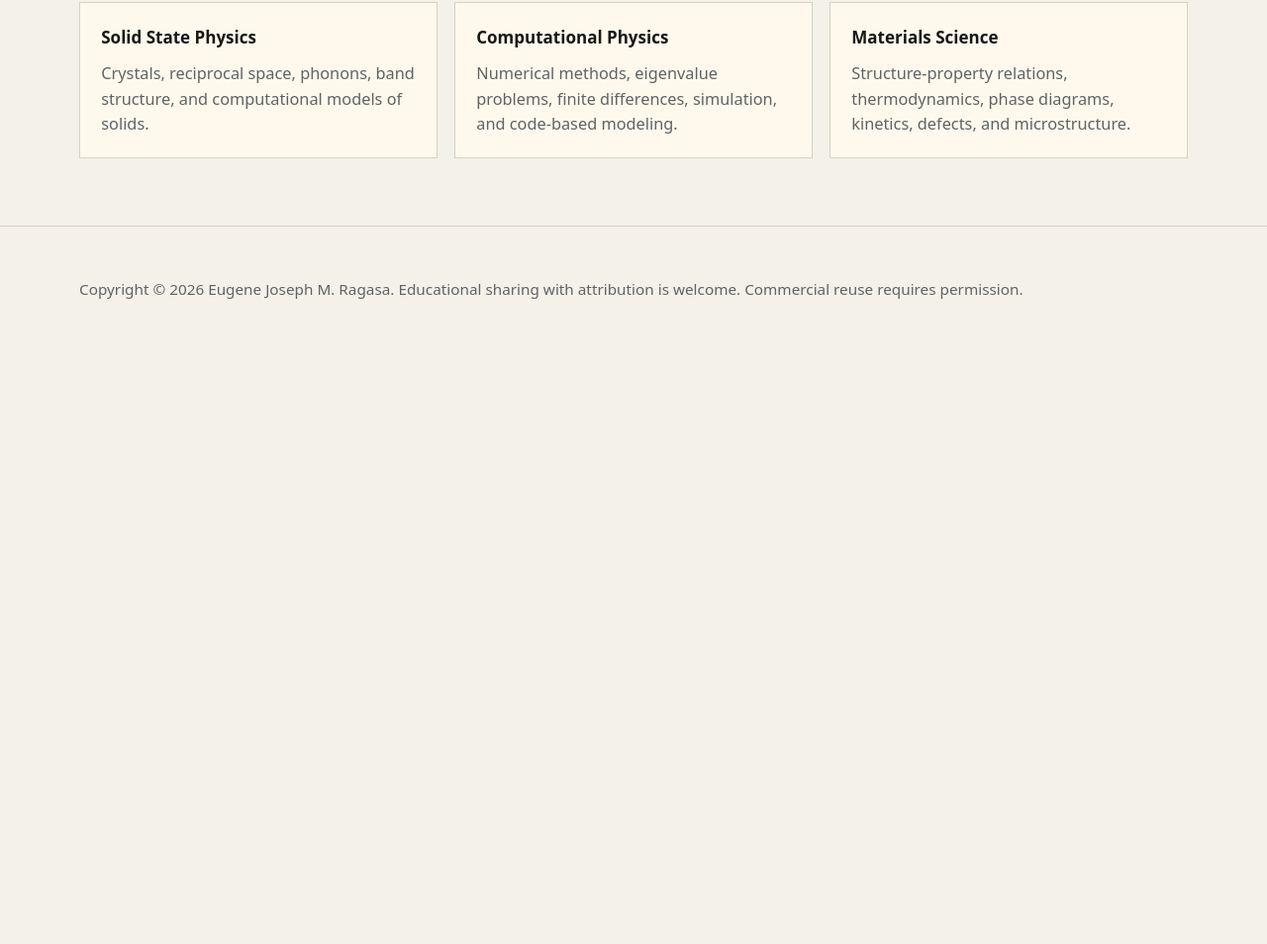
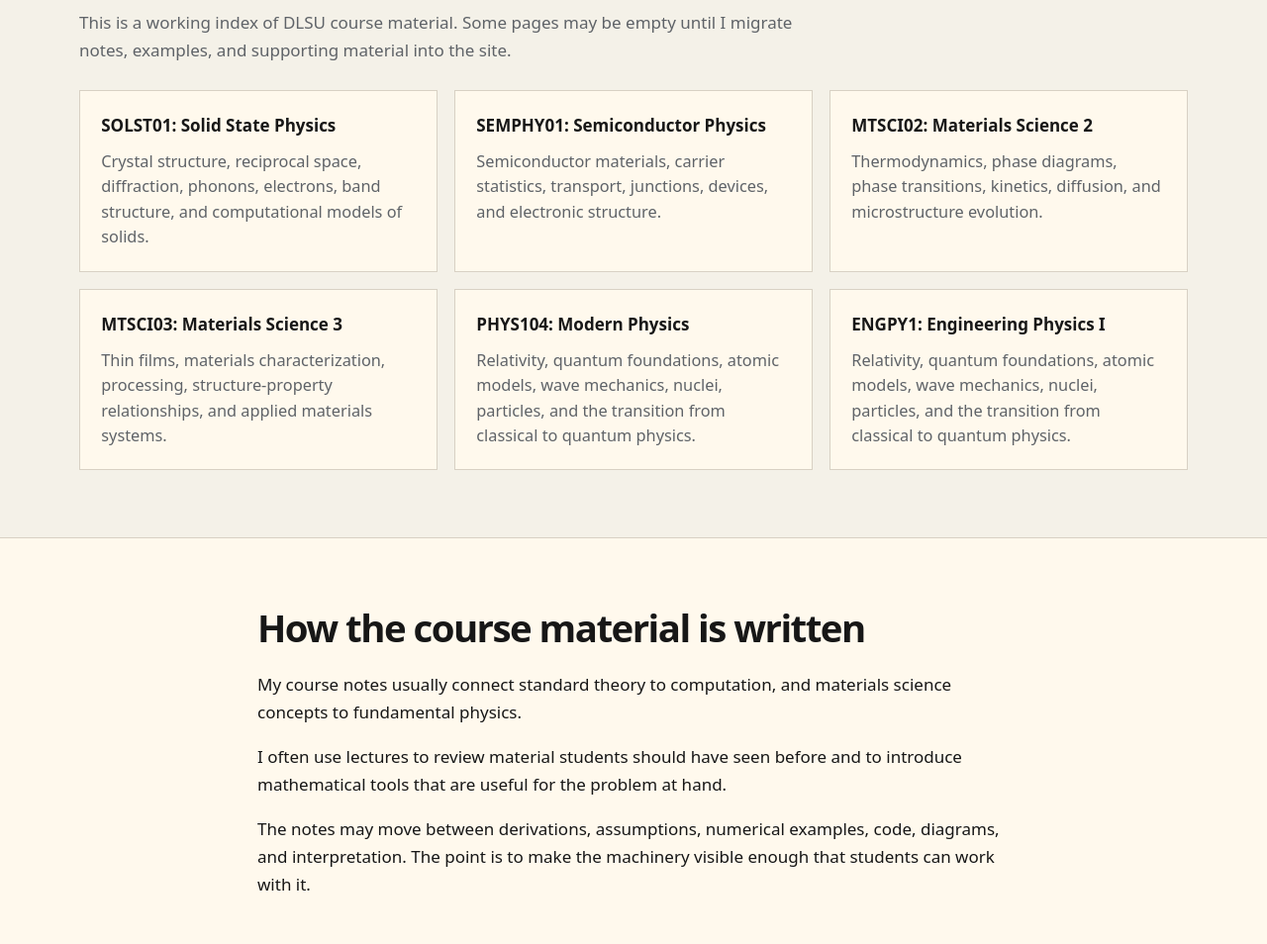
Before and after one commit to eragasa/projectkoios-www, a plain HTML site: page www/pages/courses.html in a window 1280 px wide. Shown: the part 586-1540 px from the top of the page at 99% size. Before the commit the page ends 926 px from the top, so only its background shows below. Drawn offline with Linux system fonts and the light colour scheme.

Commit message:
added courses.html

```diff
--- a/www/pages/courses.html
+++ b/www/pages/courses.html
@@ -9,7 +9,7 @@
 
   <meta
     name="description"
-    content="Course materials from Project Koios."
+    content="Course materials from Eugene Joseph M. Ragasa's teaching at De La Salle University."
   />
 
   <link rel="stylesheet" href="../assets/css/style.css" />
@@ -44,44 +44,103 @@
         <h1>Courses</h1>
 
         <p class="lead">
-          Course materials in physics, materials science, computation, and modeling.
+          Course materials from classes I teach at De La Salle University.
         </p>
 
         <p>
-          This section will collect lecture notes, examples, worksheets, references,
-          and computational material. Some material will be polished. Some will be
-          working notes. That is how courses are actually built.
+          These pages collect lecture notes, references, examples, computational
+          material, and course-specific working notes from my teaching in physics
+          and materials science.
         </p>
       </div>
     </section>
 
     <section class="section">
       <div class="container">
+        <div class="section-header">
+          <h2>Course index</h2>
+
+          <p>
+            This is a working index of DLSU course material. Some pages may be
+            empty until I migrate notes, examples, and supporting material into
+            the site.
+          </p>
+        </div>
+
         <div class="index-grid">
-          <a class="index-card" href="#">
-            <span class="index-title">Solid State Physics</span>
+          <a class="index-card" href="../courses/solid-state-physics.html">
+            <span class="index-title">SOLST01: Solid State Physics</span>
             <span class="index-desc">
-              Crystals, reciprocal space, phonons, band structure, and computational
-              models of solids.
+              Crystal structure, reciprocal space, diffraction, phonons,
+              electrons, band structure, and computational models of solids.
             </span>
           </a>
 
-          <a class="index-card" href="#">
-            <span class="index-title">Computational Physics</span>
+          <a class="index-card" href="../courses/semiconductor-physics.html">
+            <span class="index-title">SEMPHY01: Semiconductor Physics</span>
             <span class="index-desc">
-              Numerical methods, eigenvalue problems, finite differences,
-              simulation, and code-based modeling.
+              Semiconductor materials, carrier statistics, transport, junctions,
+              devices, and electronic structure.
             </span>
           </a>
 
-          <a class="index-card" href="#">
-            <span class="index-title">Materials Science</span>
+          <a class="index-card" href="../courses/materials-science-2.html">
+            <span class="index-title">MTSCI02: Materials Science 2</span>
             <span class="index-desc">
-              Structure-property relations, thermodynamics, phase diagrams,
-              kinetics, defects, and microstructure.
+              Thermodynamics, phase diagrams, phase transitions, kinetics,
+              diffusion, and microstructure evolution.
+            </span>
+          </a>
+
+          <a class="index-card" href="../courses/materials-science-3.html">
+            <span class="index-title">MTSCI03: Materials Science 3</span>
+            <span class="index-desc">
+              Thin films, materials characterization, processing,
+              structure-property relationships, and applied materials systems.
+            </span>
+          </a>
+
+          <a class="index-card" href="../courses/modern-physics.html">
+            <span class="index-title">PHYS104: Modern Physics</span>
+            <span class="index-desc">
+              Relativity, quantum foundations, atomic models, wave mechanics,
+              nuclei, particles, and the transition from classical to quantum
+              physics.
+            </span>
+          </a>
+
+          <a class="index-card" href="../courses/modern-physics.html">
+            <span class="index-title">ENGPY1: Engineering Physics I</span>
+            <span class="index-desc">
+              Relativity, quantum foundations, atomic models, wave mechanics,
+              nuclei, particles, and the transition from classical to quantum
+              physics.
             </span>
           </a>
         </div>
+      </div>
+    </section>
+
+    <section class="section muted">
+      <div class="container narrow">
+        <h2>How the course material is written</h2>
+
+        <p>
+          My course notes usually connect standard theory to computation, and
+          materials science concepts to fundamental physics.
+        </p>
+
+        <p>
+          I often use lectures to review material students should have seen before
+          and to introduce mathematical tools that are useful for the problem at
+          hand.
+        </p>
+
+        <p>
+          The notes may move between derivations, assumptions, numerical examples,
+          code, diagrams, and interpretation. The point is to make the machinery
+          visible enough that students can work with it.
+        </p>
       </div>
     </section>
   </main>
```
